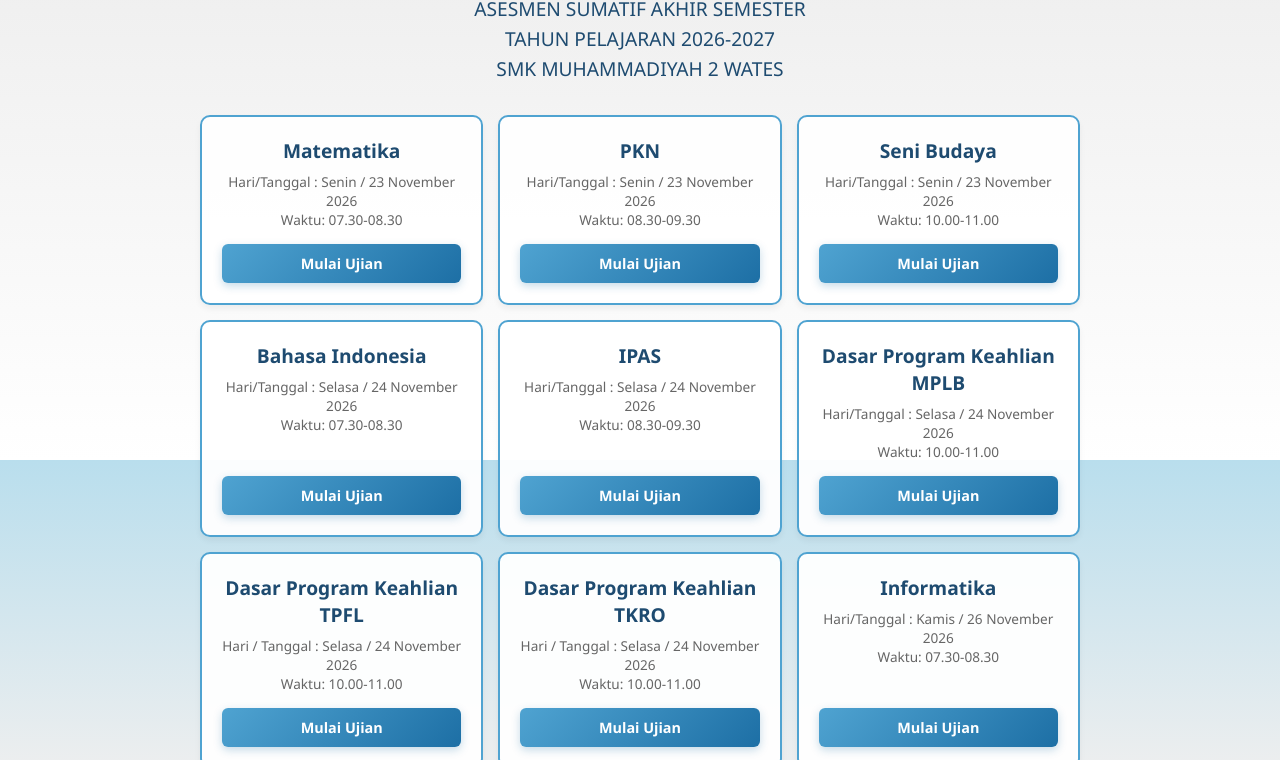
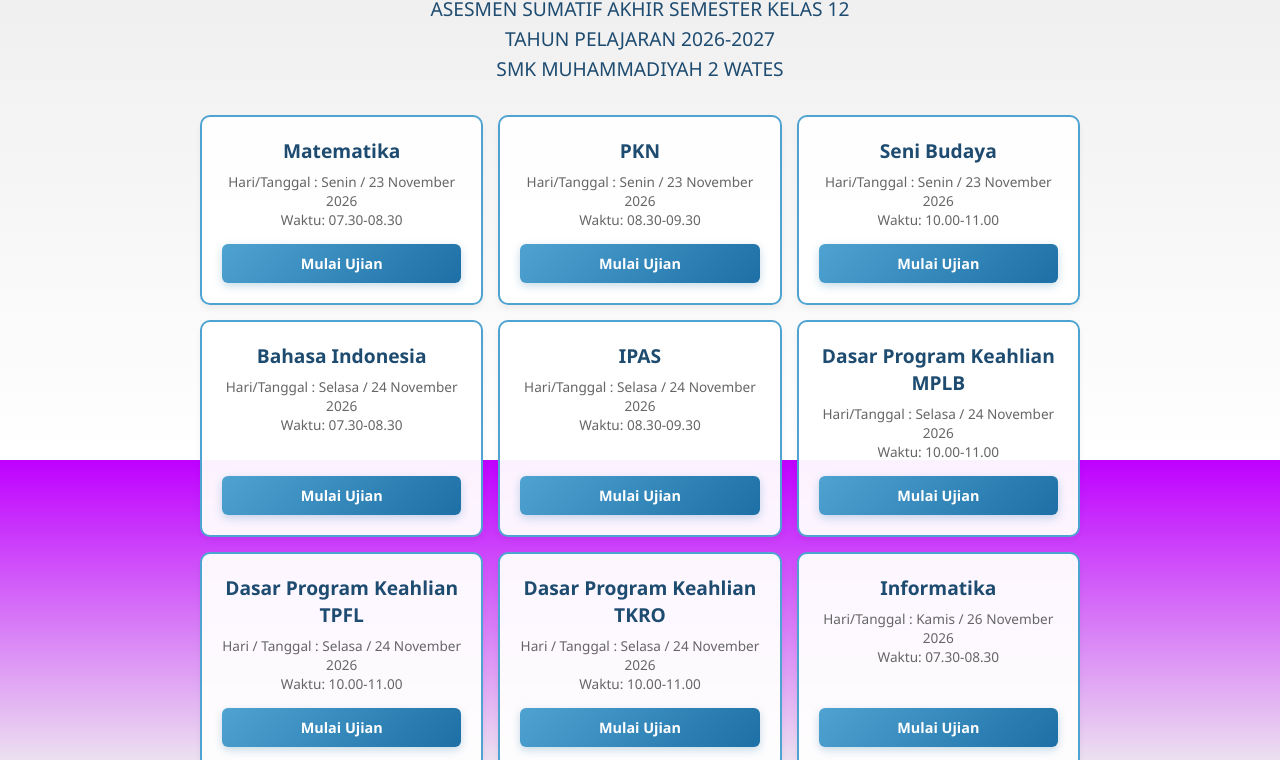
Before and after one commit to SMKLorena/asaskelas12, a plain HTML site: page index.html in a window 1280 px wide. Shown: the part 340-1100 px from the top of the page. Drawn offline with Linux system fonts and the light colour scheme.

Commit message:
Update font family and header text in index.html

```diff
--- a/index.html
+++ b/index.html
@@ -9,11 +9,11 @@
             margin: 0;
             padding: 0;
             box-sizing: border-box;
-            font-family: 'Segoe UI', Tahoma, Geneva, Verdana, sans-serif;
+            font-family: 'Segoe UI', Cambria, Geneva, Verdana, sans-serif;
         }
 
         body {
-            background: linear-gradient(180deg, #b9deed 0%, #efefef 40%, #ffffff 100%);
+            background: linear-gradient(180deg, #bf00ff 0%, #efefef 40%, #ffffff 100%);
             background-attachment: fixed;
             color: #333333;
             display: flex;
@@ -175,7 +175,7 @@
 
     <header>
         <img src="https://iili.io/BsmClaV.png" alt="Logo Sekolah" class="logo">
-        <h1>ASESMEN SUMATIF AKHIR SEMESTER</h1>
+        <h1>ASESMEN SUMATIF AKHIR SEMESTER KELAS 12</h1>
         <h1>TAHUN PELAJARAN 2026-2027</h1>
         <h1>SMK MUHAMMADIYAH 2 WATES</h1>
     </header>
```
